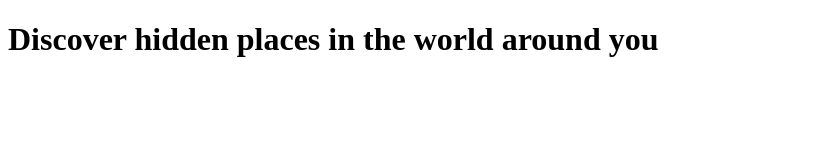
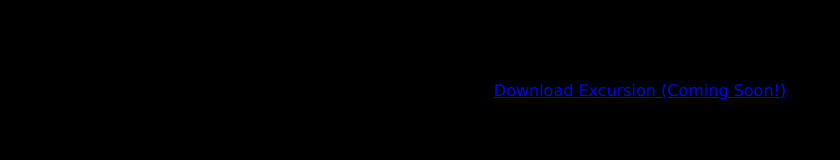
Before and after one commit to Ramareigns/excursion, a plain HTML site: page index.html in a window 1280 px wide. Shown: the whole page, without its empty margins (0-840 px from the left). Drawn offline with Linux system fonts and the light colour scheme.

Commit message:
added body style

```diff
--- a/index.html
+++ b/index.html
@@ -9,7 +9,7 @@
     </head>
 <body>
     <h1>Discover hidden places in the world around you</h1>
-    <p><a href = "Download Excursion (Coming Soon!)"></a></p>
+    <p><a href = "#">Download Excursion (Coming Soon!)</a></p>
 
 
 </body>
--- a/resources/css/style.css
+++ b/resources/css/style.css
@@ -0,0 +1,6 @@
+body {
+  background-color: black;
+  text-align: center;
+  font-family: Verdana, Geneva, Tahoma, sans-serif;
+
+}
```
